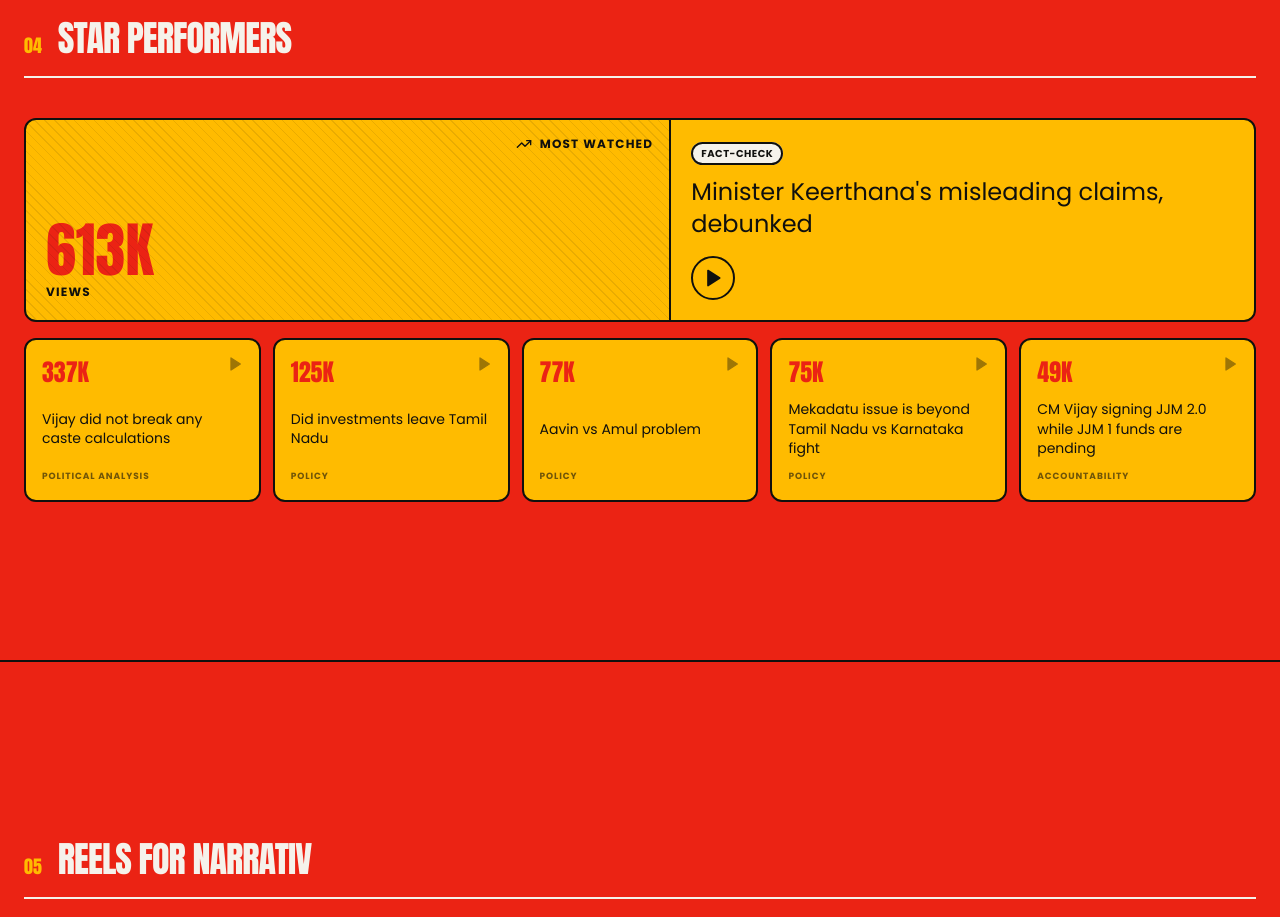
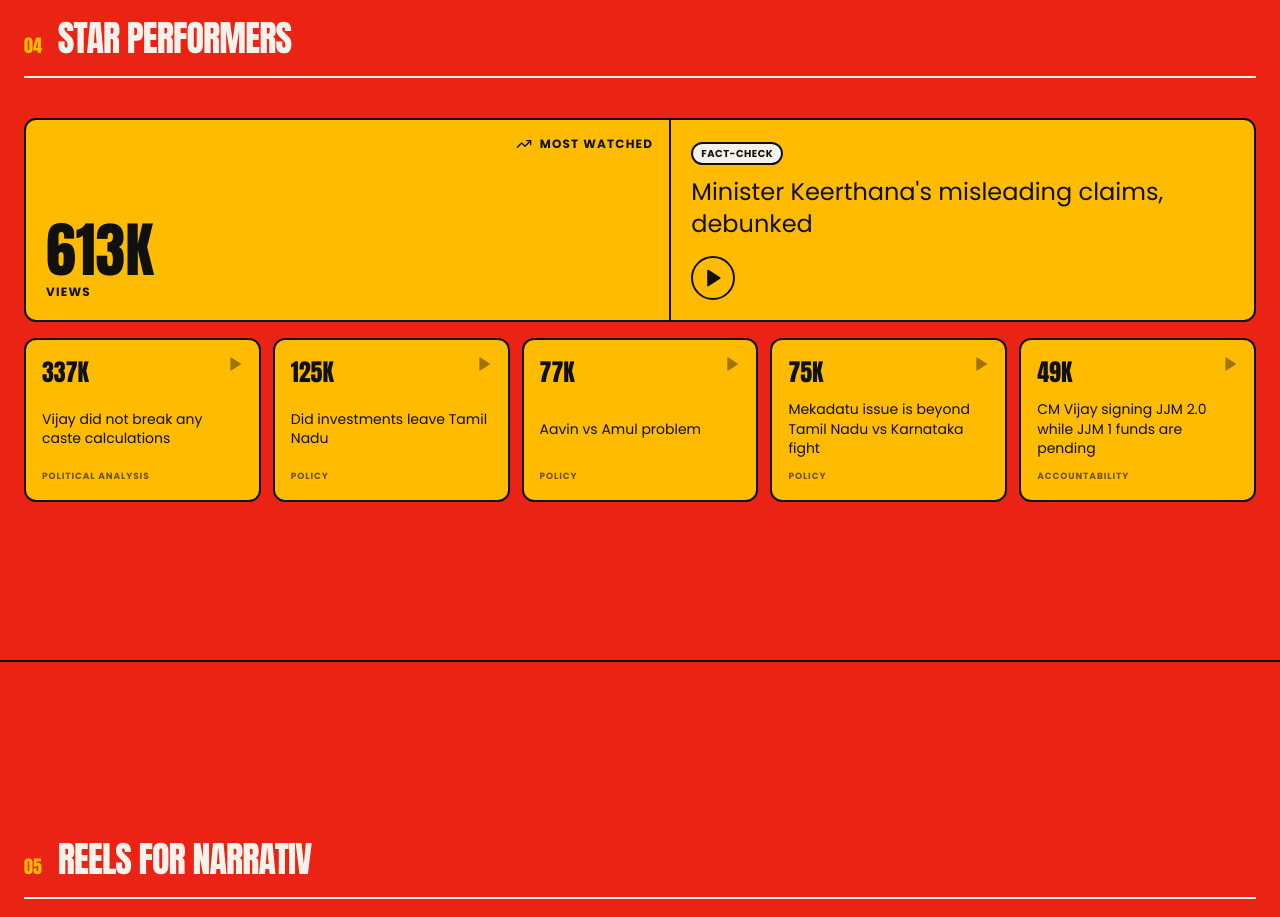
Before and after one commit to ajaakashhh/aj, a Next.js app: page / in a window 1280 px wide. Shown: the part 3340-4257 px from the top of the page. Built offline with nearby package versions, Linux system fonts and the light colour scheme.

Commit message:
Remove hatch texture, fix text contrast on Star Performers cards
Drops the diagonal hatch overlay on the featured card and switches
view-count numbers from red to black across all reel cards, matching
the readable black-on-yellow text used in every other box.

```diff
--- a/components/sections/video.tsx
+++ b/components/sections/video.tsx
@@ -24,14 +24,13 @@ export function Video() {
                 <TrendingUp className="h-4 w-4" /> Most watched
               </div>
               <div>
-                <p className="font-display text-5xl leading-none text-signal sm:text-6xl">
+                <p className="font-display text-5xl leading-none text-ink sm:text-6xl">
                   {formatViews(featured.views)}
                 </p>
                 <p className="mt-1 font-sans text-xs font-bold uppercase tracking-widest">
                   views
                 </p>
               </div>
-              <div className="absolute inset-0 hatch opacity-10" aria-hidden />
             </div>
             <div className="flex flex-col justify-between gap-3 border-t-2 border-ink p-5 md:border-l-2 md:border-t-0">
               <div>
@@ -59,7 +58,7 @@ export function Video() {
                 className="group flex h-full flex-col justify-between rounded-xl border-2 border-ink bg-beam p-4 text-ink transition-all hover:-translate-y-1 hover:shadow-[6px_6px_0_0_hsl(var(--ink))]"
               >
                 <div className="flex items-start justify-between">
-                  <span className="font-display text-2xl text-signal">
+                  <span className="font-display text-2xl text-ink">
                     {formatViews(r.views)}
                   </span>
                   <Play className="h-4 w-4 fill-current opacity-40 transition-opacity group-hover:opacity-100" />
```
